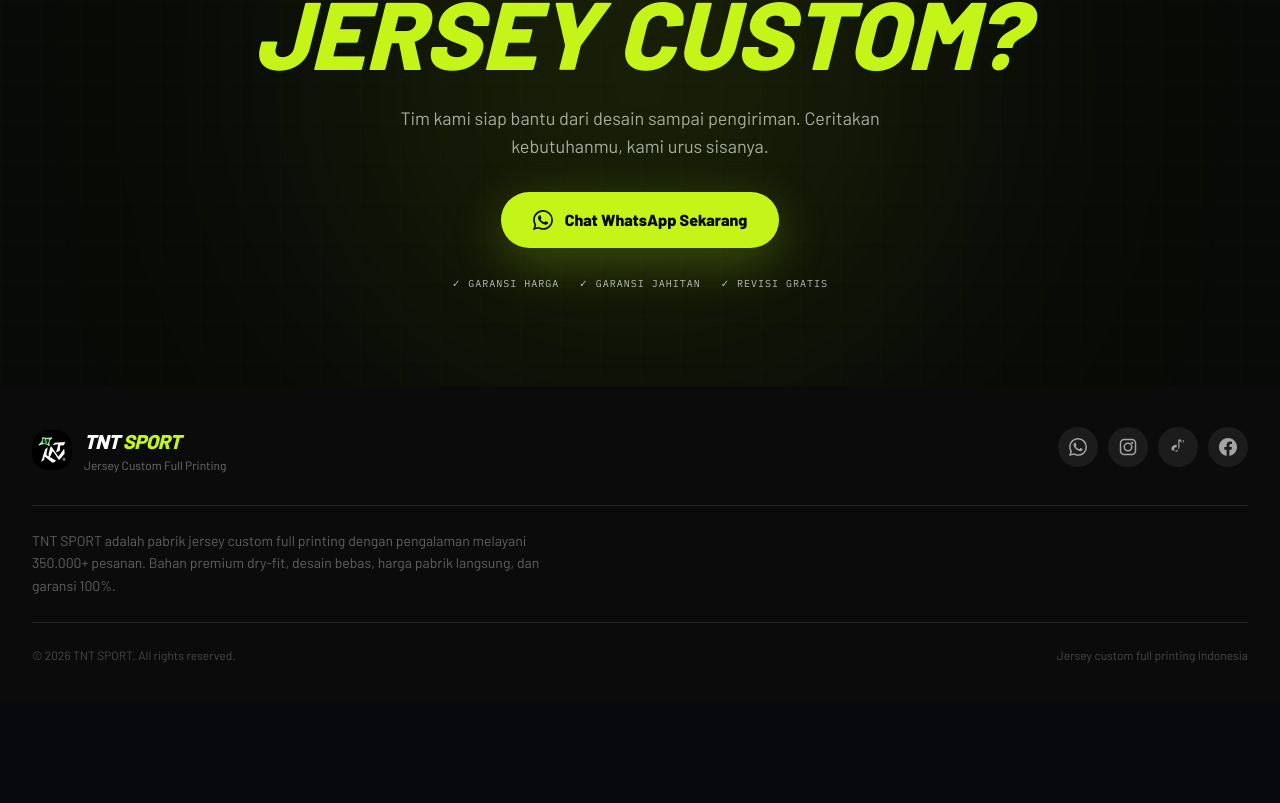
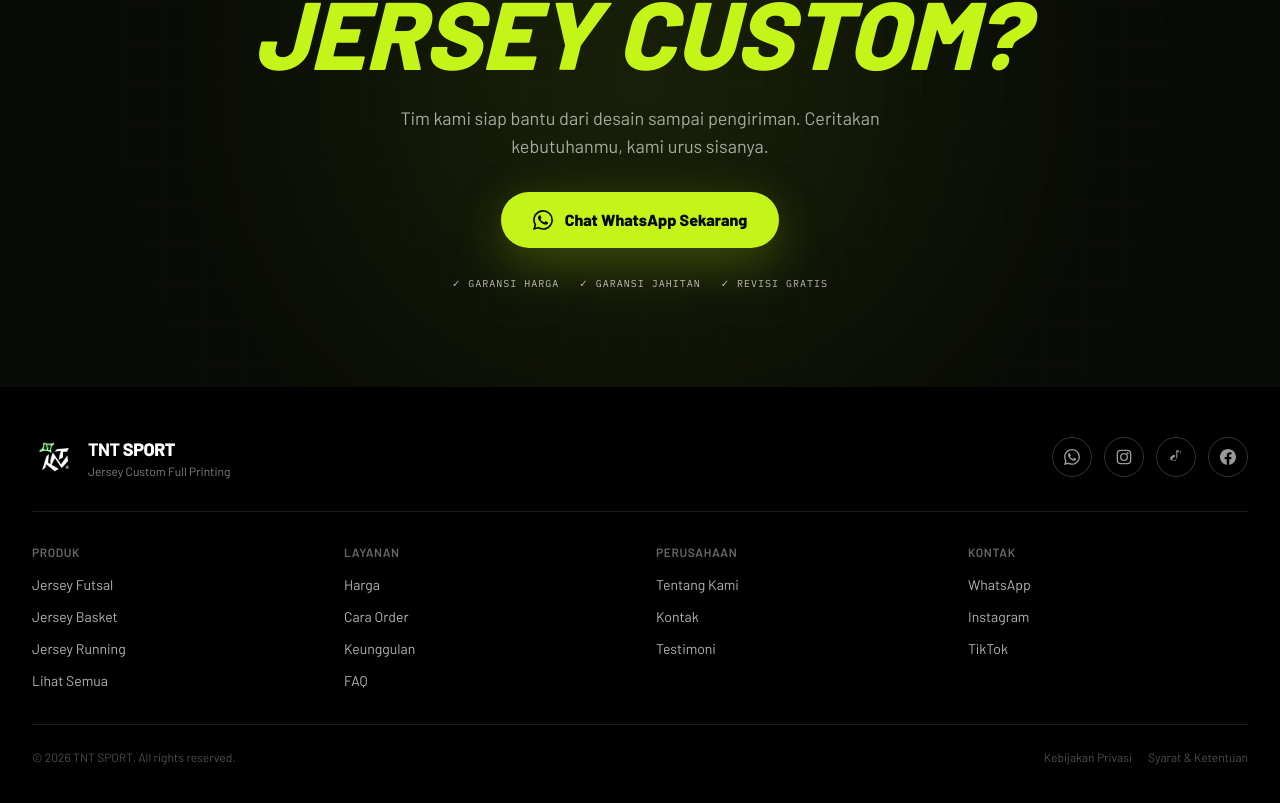
Before and after one commit to ersetdigital-sudo/tntsport, a Next.js app: page /katalog in a window 1280 px wide. Shown: the part 6147-6950 px from the top of the page. Before the commit the page ends 6850 px from the top, so only its background shows below. Built offline with nearby package versions, Linux system fonts and the light colour scheme; no server answers; the database is empty; a web font is replaced by a local one.

Commit message:
feat: redesign footer with Uber-inspired monochrome style
- Pure black background (#000000)
- Outlined circle social icons with hover scale effect
- 4-column links grid (Produk, Layanan, Perusahaan, Kontak)
- Clean typography, minimal borders
- Privacy/Terms links in bottom bar

```diff
--- a/app/katalog/page.tsx
+++ b/app/katalog/page.tsx
@@ -799,63 +799,95 @@ function CTASection() {
 
 function Footer() {
   return (
-    <footer className="bg-[#0b0b0b] px-5 py-10 text-white lg:px-8">
+    <footer className="bg-black px-5 py-12 text-white lg:px-8">
       <div className="mx-auto max-w-7xl">
-        {/* Top row */}
-        <div className="flex flex-col gap-6 border-b border-white/10 pb-8 sm:flex-row sm:items-start sm:justify-between">
+        {/* Top: Logo + Social */}
+        <div className="flex flex-col gap-6 border-b border-white/10 pb-8 sm:flex-row sm:items-center sm:justify-between">
           <div className="flex items-center gap-3">
             <Image
               src="/af7bb11e-1e11-423d-809a-1d5c75fbe91f.png"
               alt="TNT Sport"
-              width={40}
-              height={40}
-              className="h-10 w-10 rounded-xl object-contain"
+              width={44}
+              height={44}
+              className="h-11 w-11 rounded-xl object-contain"
             />
             <div>
-              <div className="text-xl font-black italic tracking-tight">
-                TNT <span className="text-[#c5f518]">SPORT</span>
+              <div className="text-lg font-bold tracking-tight">
+                TNT <span className="font-extrabold">SPORT</span>
               </div>
-              <p className="mt-0.5 text-xs text-white/40">Jersey Custom Full Printing</p>
+              <p className="text-xs text-white/50">Jersey Custom Full Printing</p>
             </div>
           </div>
-          {/* Social icons */}
-          <div className="flex gap-2.5">
-            {/* WhatsApp */}
+          {/* Social icons — Uber style: outlined circles */}
+          <div className="flex gap-3">
             <a href={WA_LINK} target="_blank" rel="noopener noreferrer"
-               className="group flex h-10 w-10 items-center justify-center rounded-full bg-white/[.07] transition hover:bg-[#25D366] hover:shadow-[0_4px_20px_rgba(37,211,102,.25)]"
+               className="flex h-10 w-10 items-center justify-center rounded-full border border-white/20 text-white/60 transition-all hover:border-white hover:text-white hover:scale-105"
                aria-label="WhatsApp">
-              <svg width="18" height="18" viewBox="0 0 24 24" fill="currentColor" className="text-white/60 transition group-hover:text-white"><path d="M17.472 14.382c-.297-.149-1.758-.867-2.03-.967-.273-.099-.471-.148-.67.15-.197.297-.767.966-.94 1.164-.173.199-.347.223-.644.075-.297-.15-1.255-.463-2.39-1.475-.883-.788-1.48-1.761-1.653-2.059-.173-.297-.018-.458.13-.606.134-.133.298-.347.446-.52.149-.174.198-.298.298-.497.099-.198.05-.371-.025-.52-.075-.149-.669-1.612-.916-2.207-.242-.579-.487-.5-.669-.51-.173-.008-.371-.01-.57-.01-.198 0-.52.074-.792.372-.272.297-1.04 1.016-1.04 2.479 0 1.462 1.065 2.875 1.213 3.074.149.198 2.096 3.2 5.077 4.487.709.306 1.262.489 1.694.625.712.227 1.36.195 1.871.118.571-.085 1.758-.719 2.006-1.413.248-.694.248-1.289.173-1.413-.074-.124-.272-.198-.57-.347m-5.421 7.403h-.004a9.87 9.87 0 01-5.031-1.378l-.361-.214-3.741.982.998-3.648-.235-.374a9.86 9.86 0 01-1.51-5.26c.001-5.45 4.436-9.884 9.888-9.884 2.64 0 5.122 1.03 6.988 2.898a9.825 9.825 0 012.893 6.994c-.003 5.45-4.437 9.884-9.885 9.884m8.413-18.297A11.815 11.815 0 0012.05 0C5.495 0 .16 5.335.157 11.892c0 2.096.547 4.142 1.588 5.945L.057 24l6.305-1.654a11.882 11.882 0 005.683 1.448h.005c6.554 0 11.89-5.335 11.893-11.893a11.821 11.821 0 00-3.48-8.413z"/></svg>
+              <svg width="16" height="16" viewBox="0 0 24 24" fill="currentColor"><path d="M17.472 14.382c-.297-.149-1.758-.867-2.03-.967-.273-.099-.471-.148-.67.15-.197.297-.767.966-.94 1.164-.173.199-.347.223-.644.075-.297-.15-1.255-.463-2.39-1.475-.883-.788-1.48-1.761-1.653-2.059-.173-.297-.018-.458.13-.606.134-.133.298-.347.446-.52.149-.174.198-.298.298-.497.099-.198.05-.371-.025-.52-.075-.149-.669-1.612-.916-2.207-.242-.579-.487-.5-.669-.51-.173-.008-.371-.01-.57-.01-.198 0-.52.074-.792.372-.272.297-1.04 1.016-1.04 2.479 0 1.462 1.065 2.875 1.213 3.074.149.198 2.096 3.2 5.077 4.487.709.306 1.262.489 1.694.625.712.227 1.36.195 1.871.118.571-.085 1.758-.719 2.006-1.413.248-.694.248-1.289.173-1.413-.074-.124-.272-.198-.57-.347m-5.421 7.403h-.004a9.87 9.87 0 01-5.031-1.378l-.361-.214-3.741.982.998-3.648-.235-.374a9.86 9.86 0 01-1.51-5.26c.001-5.45 4.436-9.884 9.888-9.884 2.64 0 5.122 1.03 6.988 2.898a9.825 9.825 0 012.893 6.994c-.003 5.45-4.437 9.884-9.885 9.884m8.413-18.297A11.815 11.815 0 0012.05 0C5.495 0 .16 5.335.157 11.892c0 2.096.547 4.142 1.588 5.945L.057 24l6.305-1.654a11.882 11.882 0 005.683 1.448h.005c6.554 0 11.89-5.335 11.893-11.893a11.821 11.821 0 00-3.48-8.413z"/></svg>
             </a>
-            {/* Instagram */}
             <a href="https://instagram.com/tntsport" target="_blank" rel="noopener noreferrer"
-               className="group flex h-10 w-10 items-center justify-center rounded-full bg-white/[.07] transition hover:bg-gradient-to-br hover:from-[#f09433] hover:via-[#e6683c] hover:to-[#bc1888] hover:shadow-[0_4px_20px_rgba(225,48,108,.25)]"
+               className="flex h-10 w-10 items-center justify-center rounded-full border border-white/20 text-white/60 transition-all hover:border-white hover:text-white hover:scale-105"
                aria-label="Instagram">
-              <svg width="18" height="18" viewBox="0 0 24 24" fill="none" stroke="currentColor" strokeWidth="2" strokeLinecap="round" strokeLinejoin="round" className="text-white/60 transition group-hover:text-white"><rect x="2" y="2" width="20" height="20" rx="5"/><circle cx="12" cy="12" r="5"/><circle cx="17.5" cy="6.5" r="1.5" fill="currentColor" stroke="none"/></svg>
+              <svg width="16" height="16" viewBox="0 0 24 24" fill="none" stroke="currentColor" strokeWidth="2" strokeLinecap="round" strokeLinejoin="round"><rect x="2" y="2" width="20" height="20" rx="5"/><circle cx="12" cy="12" r="5"/><circle cx="17.5" cy="6.5" r="1.5" fill="currentColor" stroke="none"/></svg>
             </a>
-            {/* TikTok */}
             <a href="https://tiktok.com/@tntsport" target="_blank" rel="noopener noreferrer"
-               className="group flex h-10 w-10 items-center justify-center rounded-full bg-white/[.07] transition hover:bg-[#010101] hover:ring-1 hover:ring-[#69C9D0] hover:shadow-[0_4px_20px_rgba(105,201,208,.2)]"
+               className="flex h-10 w-10 items-center justify-center rounded-full border border-white/20 text-white/60 transition-all hover:border-white hover:text-white hover:scale-105"
                aria-label="TikTok">
-              <svg width="18" height="18" viewBox="0 0 24 24" fill="currentColor" className="text-white/60 transition group-hover:text-[#69C9D0]"><path d="M19.59 6.69a4.83 4.83 0 01-3.77-4.25V2h-3.45v13.67a2.89 2.89 0 01-2.88 2.5 2.89 2.89 0 01-2.88-2.88 2.89 2.89 0 012.88-2.88c.28 0 .55.04.81.12V9a6.33 6.33 0 00-.81-.05A6.34 6.34 0 003.15 15.3a6.34 6.34 0 0010.86-4.43v-7a8.16 8.16 0 005.58 2.18V2.56a4.84 4.84 0 01-1.59.13z"/></svg>
+              <svg width="16" height="16" viewBox="0 0 24 24" fill="currentColor"><path d="M19.59 6.69a4.83 4.83 0 01-3.77-4.25V2h-3.45v13.67a2.89 2.89 0 01-2.88 2.5 2.89 2.89 0 01-2.88-2.88 2.89 2.89 0 012.88-2.88c.28 0 .55.04.81.12V9a6.33 6.33 0 00-.81-.05A6.34 6.34 0 003.15 15.3a6.34 6.34 0 0010.86-4.43v-7a8.16 8.16 0 005.58 2.18V2.56a4.84 4.84 0 01-1.59.13z"/></svg>
             </a>
-            {/* Facebook */}
             <a href="https://facebook.com/tntsport" target="_blank" rel="noopener noreferrer"
-               className="group flex h-10 w-10 items-center justify-center rounded-full bg-white/[.07] transition hover:bg-[#1877F2] hover:shadow-[0_4px_20px_rgba(24,119,242,.25)]"
+               className="flex h-10 w-10 items-center justify-center rounded-full border border-white/20 text-white/60 transition-all hover:border-white hover:text-white hover:scale-105"
                aria-label="Facebook">
-              <svg width="18" height="18" viewBox="0 0 24 24" fill="currentColor" className="text-white/60 transition group-hover:text-white"><path d="M24 12.073c0-6.627-5.373-12-12-12s-12 5.373-12 12c0 5.99 4.388 10.954 10.125 11.854v-8.385H7.078v-3.47h3.047V9.43c0-3.007 1.792-4.669 4.533-4.669 1.312 0 2.686.235 2.686.235v2.953H15.83c-1.491 0-1.956.925-1.956 1.874v2.25h3.328l-.532 3.47h-2.796v8.385C19.612 23.027 24 18.062 24 12.073z"/></svg>
+              <svg width="16" height="16" viewBox="0 0 24 24" fill="currentColor"><path d="M24 12.073c0-6.627-5.373-12-12-12s-12 5.373-12 12c0 5.99 4.388 10.954 10.125 11.854v-8.385H7.078v-3.47h3.047V9.43c0-3.007 1.792-4.669 4.533-4.669 1.312 0 2.686.235 2.686.235v2.953H15.83c-1.491 0-1.956.925-1.956 1.874v2.25h3.328l-.532 3.47h-2.796v8.385C19.612 23.027 24 18.062 24 12.073z"/></svg>
             </a>
           </div>
         </div>
-        {/* Description */}
-        <div className="border-b border-white/10 py-6">
-          <p className="max-w-lg text-sm leading-relaxed text-white/35">
-            TNT SPORT adalah pabrik jersey custom full printing dengan pengalaman melayani 350.000+ pesanan. Bahan premium dry-fit, desain bebas, harga pabrik langsung, dan garansi 100%.
-          </p>
+
+        {/* Middle: Links grid */}
+        <div className="grid grid-cols-2 gap-8 border-b border-white/10 py-8 sm:grid-cols-4">
+          <div>
+            <h4 className="text-xs font-semibold uppercase tracking-wider text-white/40">Produk</h4>
+            <ul className="mt-3 space-y-2">
+              <li><a href="#kategori" className="text-sm text-white/70 transition hover:text-white">Jersey Futsal</a></li>
+              <li><a href="#kategori" className="text-sm text-white/70 transition hover:text-white">Jersey Basket</a></li>
+              <li><a href="#kategori" className="text-sm text-white/70 transition hover:text-white">Jersey Running</a></li>
+              <li><a href="#kategori" className="text-sm text-white/70 transition hover:text-white">Lihat Semua</a></li>
+            </ul>
+          </div>
+          <div>
+            <h4 className="text-xs font-semibold uppercase tracking-wider text-white/40">Layanan</h4>
+            <ul className="mt-3 space-y-2">
+              <li><a href="#harga" className="text-sm text-white/70 transition hover:text-white">Harga</a></li>
+              <li><a href="#cara-order" className="text-sm text-white/70 transition hover:text-white">Cara Order</a></li>
+              <li><a href="#keunggulan" className="text-sm text-white/70 transition hover:text-white">Keunggulan</a></li>
+              <li><a href="#faq" className="text-sm text-white/70 transition hover:text-white">FAQ</a></li>
+            </ul>
+          </div>
+          <div>
+            <h4 className="text-xs font-semibold uppercase tracking-wider text-white/40">Perusahaan</h4>
+            <ul className="mt-3 space-y-2">
+              <li><a href="#" className="text-sm text-white/70 transition hover:text-white">Tentang Kami</a></li>
+              <li><a href="#" className="text-sm text-white/70 transition hover:text-white">Kontak</a></li>
+              <li><a href="#ulasan" className="text-sm text-white/70 transition hover:text-white">Testimoni</a></li>
+            </ul>
+          </div>
+          <div>
+            <h4 className="text-xs font-semibold uppercase tracking-wider text-white/40">Kontak</h4>
+            <ul className="mt-3 space-y-2">
+              <li><a href={WA_LINK} target="_blank" rel="noopener noreferrer" className="text-sm text-white/70 transition hover:text-white">WhatsApp</a></li>
+              <li><a href="https://instagram.com/tntsport" target="_blank" rel="noopener noreferrer" className="text-sm text-white/70 transition hover:text-white">Instagram</a></li>
+              <li><a href="https://tiktok.com/@tntsport" target="_blank" rel="noopener noreferrer" className="text-sm text-white/70 transition hover:text-white">TikTok</a></li>
+            </ul>
+          </div>
         </div>
-        {/* Bottom row */}
-        <div className="flex flex-col gap-3 pt-6 text-xs text-white/25 sm:flex-row sm:justify-between">
+
+        {/* Bottom: Copyright */}
+        <div className="flex flex-col gap-3 pt-6 text-xs text-white/30 sm:flex-row sm:justify-between">
           <span>© {new Date().getFullYear()} TNT SPORT. All rights reserved.</span>
-          <span>Jersey custom full printing Indonesia</span>
+          <div className="flex gap-4">
+            <a href="#" className="transition hover:text-white/60">Kebijakan Privasi</a>
+            <a href="#" className="transition hover:text-white/60">Syarat & Ketentuan</a>
+          </div>
         </div>
       </div>
     </footer>
```
